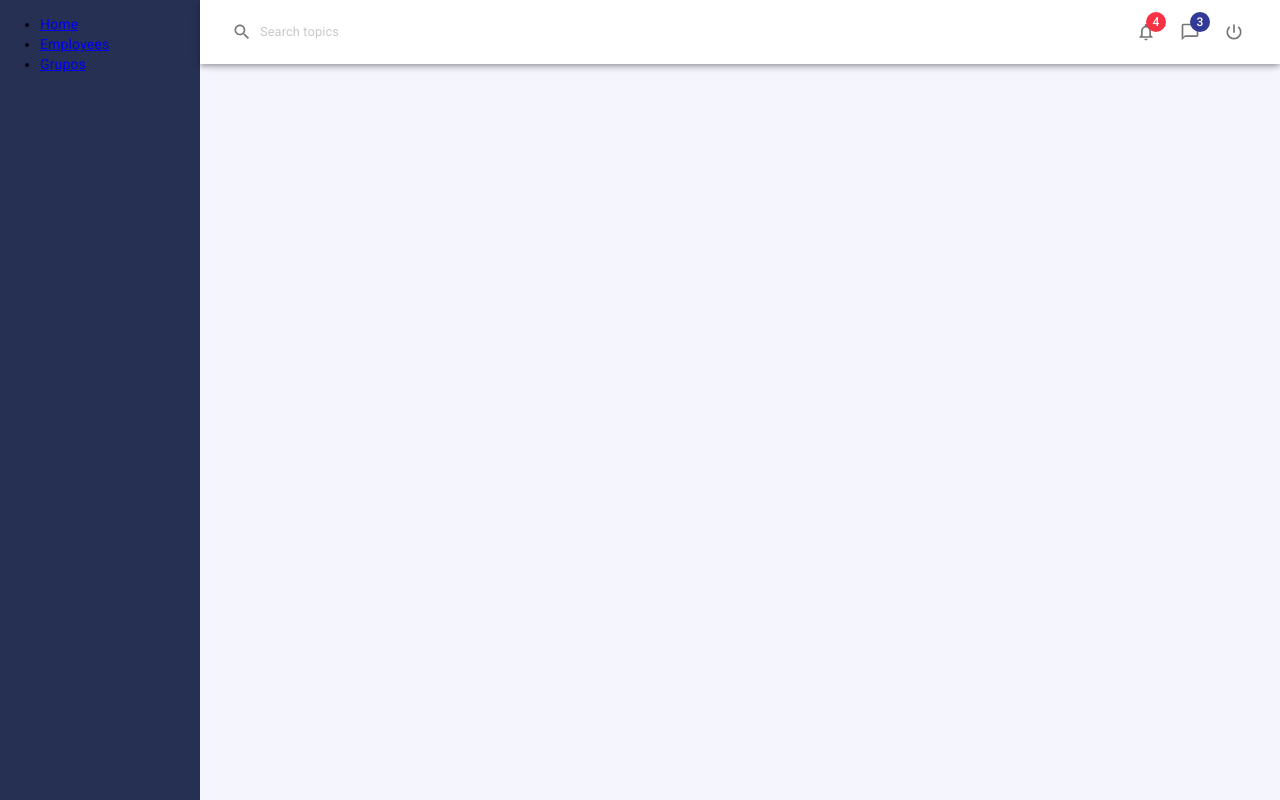
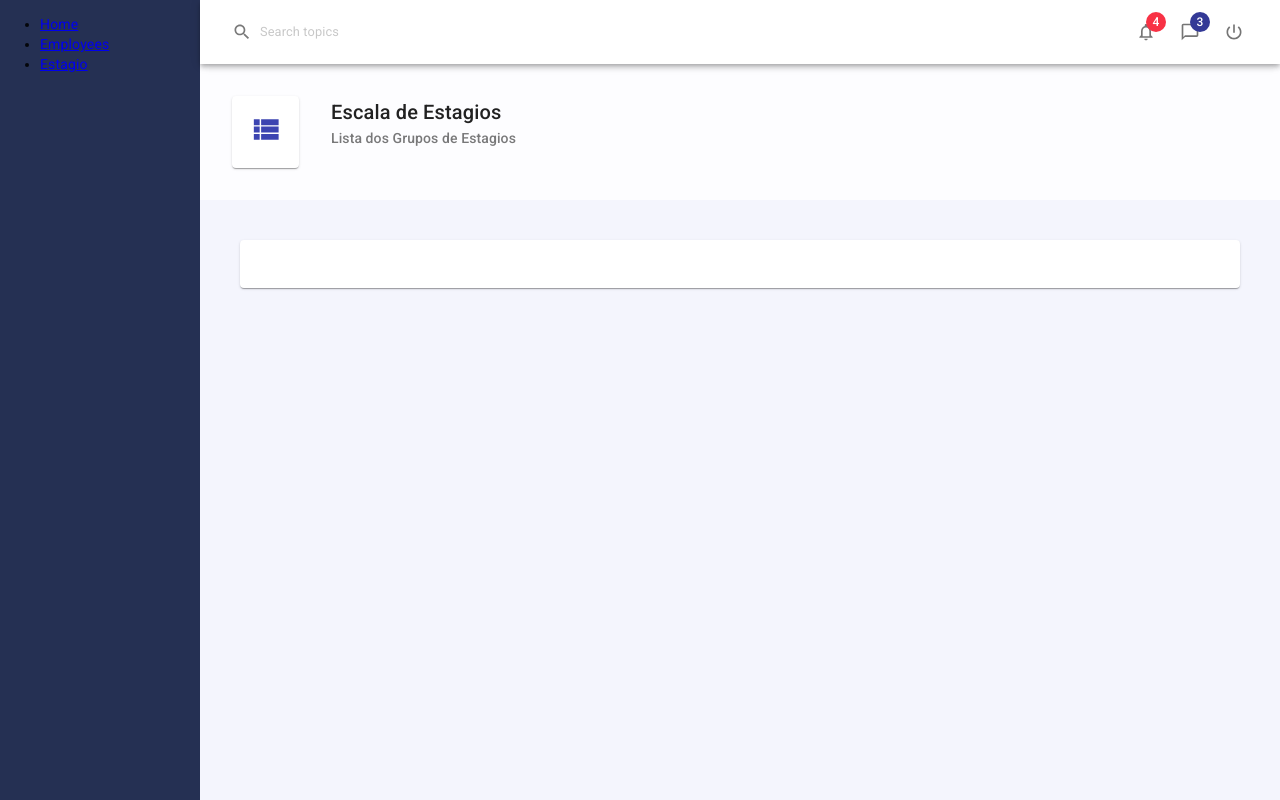
Before and after one commit to fabioaspassos/estagio-admin, a React (Create React App) app: page /estagio in a window 1280 px wide. Built offline with nearby package versions, Linux system fonts and the light colour scheme.

Commit message:
Tela Estagio

```diff
--- a/src/App/App.js
+++ b/src/App/App.js
@@ -6,7 +6,35 @@ import './App.css';
 import SideMenu from '../components/SideMenu'
 import Header from '../components/Header';
 import Employees from '../pages/Employees/Employees';
-import Groups from '../pages/Groups/Groups';
+import Estagio from '../pages/Estagio/Estagio';
+
+export default function App() {
+  const styles = useStyles();
+  return (
+    <Router>
+    <ThemeProvider theme={theme}>
+      <SideMenu />
+      <div className={styles.appMain}>
+        <Header />
+
+        <Switch>
+          <Route path="/employees">
+            <Employees />
+          </Route>
+          <Route path="/estagio">
+            <Estagio />
+          </Route>
+          <Route path="/">
+            <div></div>
+          </Route>
+        </Switch>
+
+      </div>
+      <CssBaseline />
+    </ThemeProvider>
+    </Router>
+  );
+}
 
 const theme = createMuiTheme({
   palette:{
@@ -42,33 +70,3 @@ const useStyles = makeStyles({
     width: '100%'
   }
 });
-
-function App() {
-  const classes = useStyles();
-  return (
-    <Router>
-    <ThemeProvider theme={theme}>
-      <SideMenu />
-      <div className={classes.appMain}>
-        <Header />
-
-        <Switch>
-          <Route path="/employees">
-            <Employees />
-          </Route>
-          <Route path="/groups">
-            <Groups />
-          </Route>
-          <Route path="/">
-            <div></div>
-          </Route>
-        </Switch>
-
-      </div>
-      <CssBaseline />
-    </ThemeProvider>
-    </Router>
-  );
-}
-
-export default App;
--- a/src/components/SideMenu.js
+++ b/src/components/SideMenu.js
@@ -27,7 +27,7 @@ const SideMenu = (props) => {
                         <Link to="/employees">Employees</Link>
                     </li>
                     <li>
-                        <Link to="/groups">Grupos</Link>
+                        <Link to="/estagio">Estagio</Link>
                     </li>
                 </ul>
             </nav>
--- a/src/pages/Groups/Groups.js
+++ b/src/pages/Estagio/Estagio.js
@@ -4,16 +4,16 @@ import ViewListIcon from '@material-ui/icons/ViewList';
 
 import PageHeader from '../../components/PageHeader';
 
-export default function Groups() {
-    const classes = useStyles();
+export default function Estagio() {
+    const styles = useStyles();
 
     return (
         <>
             <PageHeader
-                title='Novo Grupo'
-                subTitle='Form design with validations'
+                title='Escala de Estagios'
+                subTitle='Lista dos Grupos de Estagios'
                 icon={ <ViewListIcon fontSize='large'/> } />
-            <Paper className={classes.pageContent}>
+            <Paper className={styles.pageContent}>
                 <div></div>
             </Paper>
         </>
```
Also changed, not shown: 1 other file (tests, documents, lock files or other folders).
